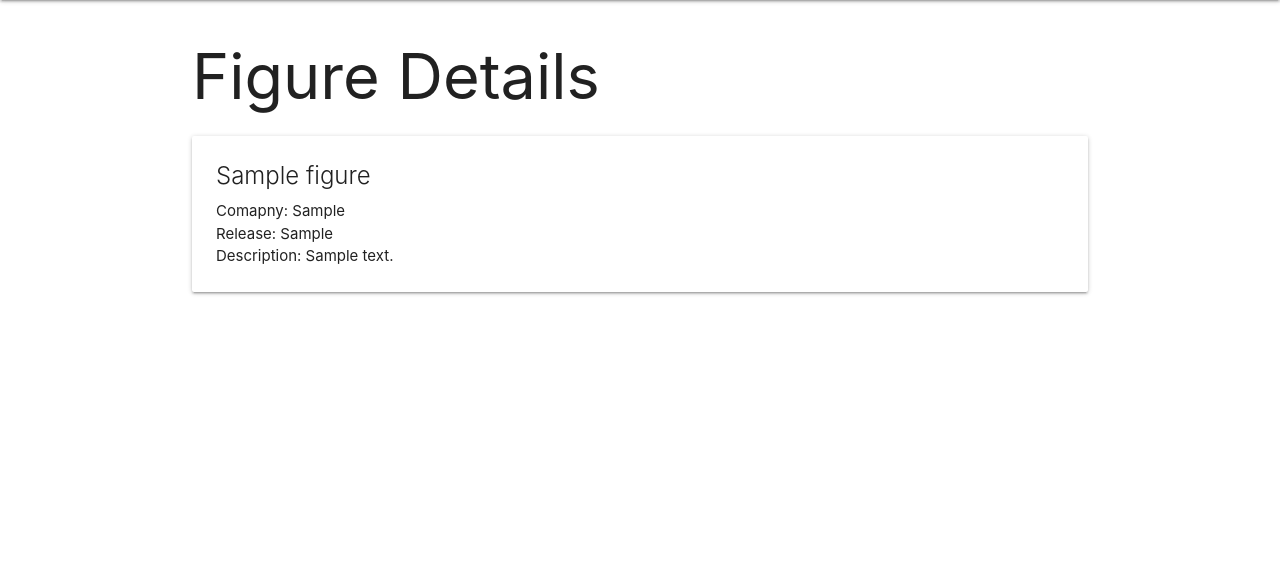
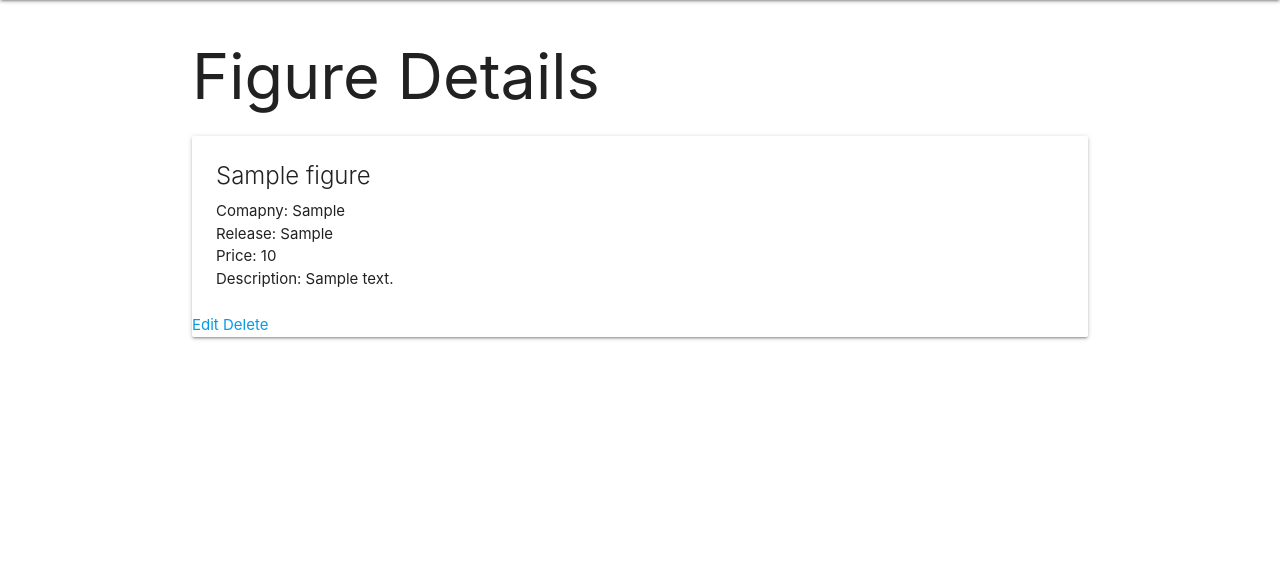
Before and after one commit to lamekammi/anime-figure-collection, a Django app: page /figures/1/ in a window 1280 px wide. Shown: the part 64-641 px from the top of the page. Run offline with Django 3.2, Linux system fonts and the light colour scheme; tables that the repository leaves empty hold one stand-in row (values such as "Sample post").

Commit message:
adding update to figures

```diff
--- a/main_app/templates/figures/detail.html
+++ b/main_app/templates/figures/detail.html
@@ -8,7 +8,12 @@
          <span class="card-title">{{ figure.name }}</span>
          <p>Comapny: {{ figure.company }}</p>
          <p>Release: {{ figure.release }}</p>
+         <p>Price: {{ figure.price }}</p>
          <p>Description: {{ figure.description }}</p>
+    </div>
+    <div class="'card-action">
+          <a href="{% url 'figures_update' figure.id %}">Edit</a>
+          <a href="{% url 'figures_delete' figure.id %}">Delete</a>
     </div>
   </div>
 
--- a/main_app/templates/main_app/figure_form.html
+++ b/main_app/templates/main_app/figure_form.html
@@ -1,12 +1,16 @@
 {% extends 'base.html' %}
 
 {% block content %}
+{% if object %}
+    <h1>Edit <span class="teal-text">{{object.name}}</span></h1>
+{% else %}
     <h1>Add Figure</h1>
+{% endif %}
         <form action="" method="POST">
             {% csrf_token %}
             <table>
             {{ form.as_table }}
             </table>
-    <input type="submit" value="Add Figure!" class="btn">
+            <input type="submit" value="Submit!" class="btn">
         </form>
 {% endblock %}
--- a/main_app/urls.py
+++ b/main_app/urls.py
@@ -7,4 +7,6 @@ urlpatterns = [
     path('figures/', views.figures_index, name='index'),
     path('figures/<int:figure_id>/', views.figures_detail, name='detail'),
     path('cats/create/', views.FigureCreate.as_view(), name="figures_create"),
+    path('cats/<int:pk>/update/', views.FigureUpdate.as_view(), name='figures_update'),
+    path('cats/<int:pk>/delete/', views.FigureDelete.as_view(), name='figures_delete'),
 ]
--- a/main_app/views.py
+++ b/main_app/views.py
@@ -1,5 +1,5 @@
 from django.shortcuts import render
-from django.views.generic.edit import CreateView
+from django.views.generic.edit import CreateView, UpdateView, DeleteView
 from .models import Figure
 
 # Create your views here.
@@ -20,3 +20,11 @@ def figures_detail(request, figure_id):
 class FigureCreate(CreateView):
     model = Figure
     fields = '__all__'
+
+class FigureUpdate(UpdateView):
+    model = Figure
+    fields = '__all__'
+
+class FigureDelete(DeleteView):
+    model = Figure
+    success_url = '/figures/'
```
Also changed, not shown: main_app/templates/main_app/figure_confirm_delete.html (added). Lines whose indentation alone changed are shown as unchanged.
